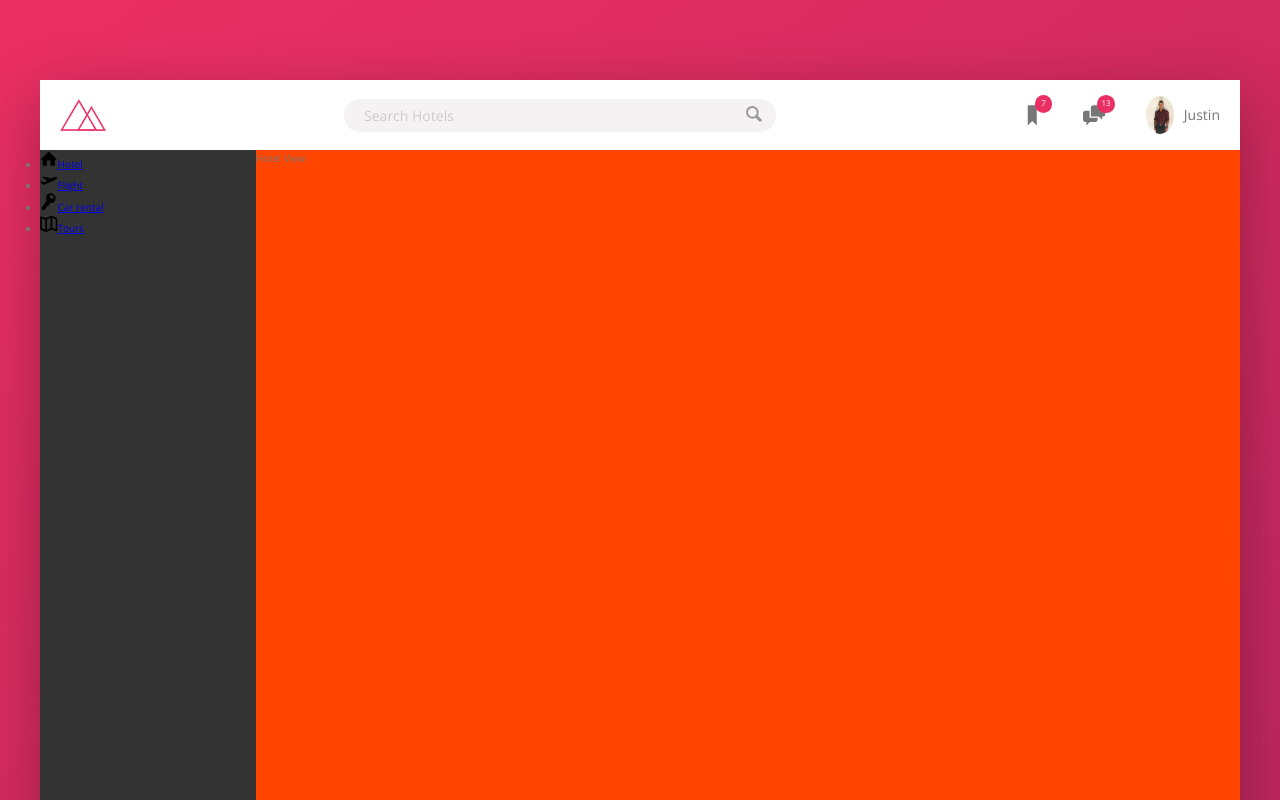
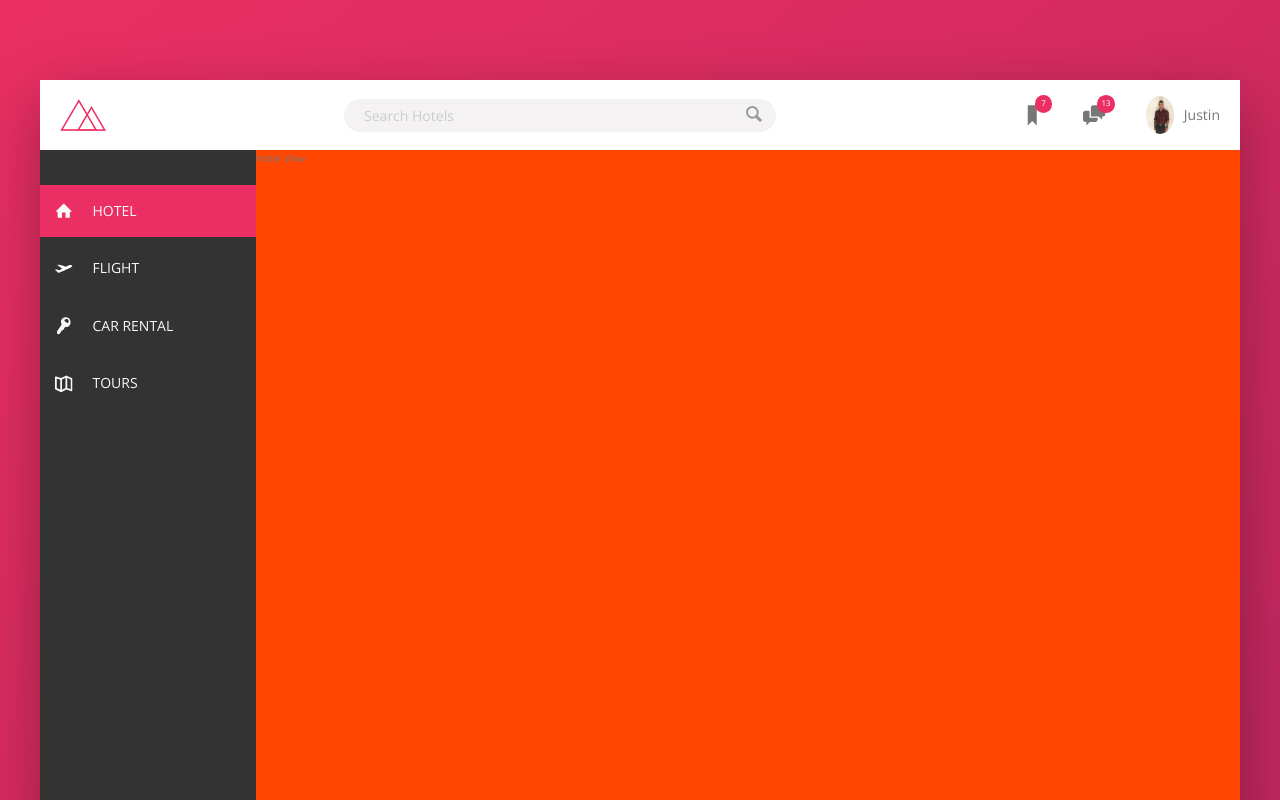
Before and after one commit to Justin-Singh125125/react-trillo-project-flexbox, a React (Create React App) app: page / in a window 1280 px wide. Shown: the top 800 px of the page. Built offline with nearby package versions, Linux system fonts and the light colour scheme.

Commit message:
Building the Navigation - Part 2

```diff
--- a/src/layout/Sidebar/styles.scss
+++ b/src/layout/Sidebar/styles.scss
@@ -3,6 +3,7 @@
     //grow false, shrink false, width 18%
     flex: 0 0 18%;
 
+    //changes the flex direction and since we are using space between, it pushes the Copyright text to the bottom
     display: flex;
     flex-direction: column;
     justify-content: space-between;
--- a/src/main-components/Side-Navbar/index.js
+++ b/src/main-components/Side-Navbar/index.js
@@ -16,6 +16,7 @@
             <ul className="side-nav">
                 <NavItem
                     //select the svg icon we want
+                    pathname="/"
                     href="#Hotel"
                     svgIcons={svgIcons}
                     svgSelection="icon-home"
--- a/src/main-components/Side-Navbar/styles.scss
+++ b/src/main-components/Side-Navbar/styles.scss
@@ -1,13 +1,61 @@
 
 .side-nav{
+    font-size: 1.4rem;
+    list-style: none;
+    margin-top: 3.5rem;
+
     &__item{
+        position: relative;
+
+        &:not(:last-child){
+            margin-bottom: .5rem;
+        }
+    }
+
+    &__item::before{
+        content: "";
+        position: absolute;
+        top: 0;
+        left: 0;
+        height: 100%;
+        width: 3px;
+        background-color: $color-primary;
+        transform: scaleY(0);
+        transition: transform .2s,
+                    //the second argument is delay(the .2s part)
+                    width .4s cubic-bezier(1,0,0,1) .2s,
+                    background-color .1s;
 
     }
-    &__link{
 
+    &__item:hover::before,
+    &__item--active::before
+    {
+        transform: scaleY(1);
+        width: 100%;
+    }
+
+    &__item:active::before{
+        background-color: $color-primary-light;
+    }
+
+    &__link:link,
+    &__link:visited{
+        color: $color-grey-light-1;
+        text-decoration: none;
+        text-transform: uppercase;
+        display: block;
+        padding: 1.5rem;
+
+        display: flex;
+        align-items: center;
+        position: relative;
+        z-index: 99;
     }
     &__icon{
         width: 1.75rem;
         height: 1.75rem;
+        margin-right: 2rem;
+        fill: currentColor;
     }
 }
--- a/src/sub-components/Nav-Item/index.js
+++ b/src/sub-components/Nav-Item/index.js
@@ -5,7 +5,10 @@
 
 const NavItem = props => {
     return (
-        <li className="side-nav__item">
+        <li
+            className={window.location.pathname === props.pathname ?
+                "side-nav__item side-nav__item--active" : "side-nav__item"
+            }>
             <a href={props.href} className="side-nav__link">
                 <SvgIcon
                     svgClass="side-nav__icon"
@@ -14,7 +17,7 @@
                 />
                 <span>{props.spanText}</span>
             </a>
-        </li>
+        </li >
     )
 }
 
```
